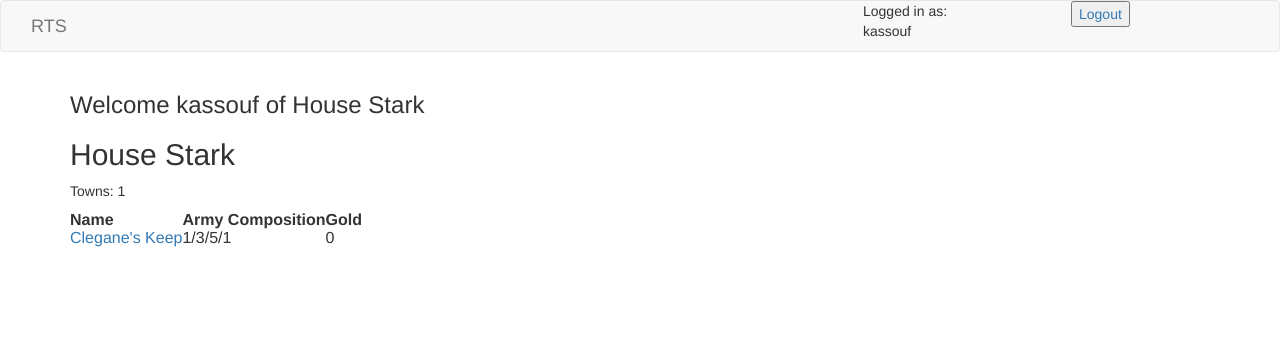
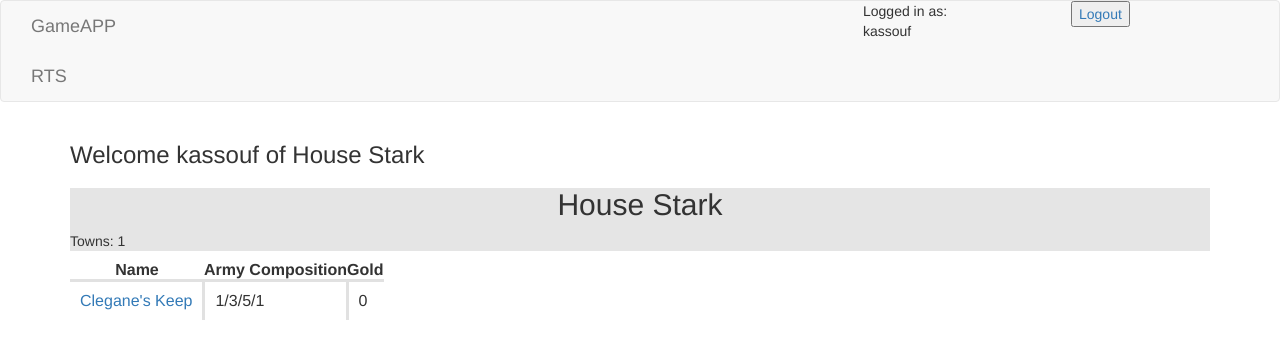
Before and after one commit to universiteit/GameApplication, a Flask app: page /rts/house in a window 1280 px wide. Shown: the top 359 px of the page. Run offline with Flask 2, Linux system fonts and the light colour scheme; a user stored in the database is signed in; data comes from the database, SQL or seed files in the repository; some libraries are stand-ins or nearby versions.

Commit message:
added link to game app

```diff
--- a/app/RTS/static/style/town.css
+++ b/app/RTS/static/style/town.css
@@ -1,3 +1,9 @@
+.house-info-panel {
+	background-color: rgba(0,0,0,0.1);
+}
+
+
+
 .table-left {
 	width: 56%;
     display: inline-table;
--- a/app/RTS/templates/base.html
+++ b/app/RTS/templates/base.html
@@ -1,6 +1,7 @@
 <html>
     <head>
         <link href="https://maxcdn.bootstrapcdn.com/bootstrap/3.3.7/css/bootstrap.min.css" rel="stylesheet">
+        <link href="/rts/static/style/town.css" rel="stylesheet">
         {% block css %}{% endblock %}
         <title>{% block title %}{% endblock %}</title>
     </head>
--- a/app/RTS/templates/navbar.html
+++ b/app/RTS/templates/navbar.html
@@ -1,6 +1,7 @@
 <nav class="navbar navbar-default">
     <div class="container-fluid">
         <div class="navbar-header col-xs-1">
+            <a class="navbar-brand" href="/">GameAPP</a>
             <a class="navbar-brand" href="/rts">RTS</a>
         </div>
         <div class='col-xs-2 pull-right'>
```
